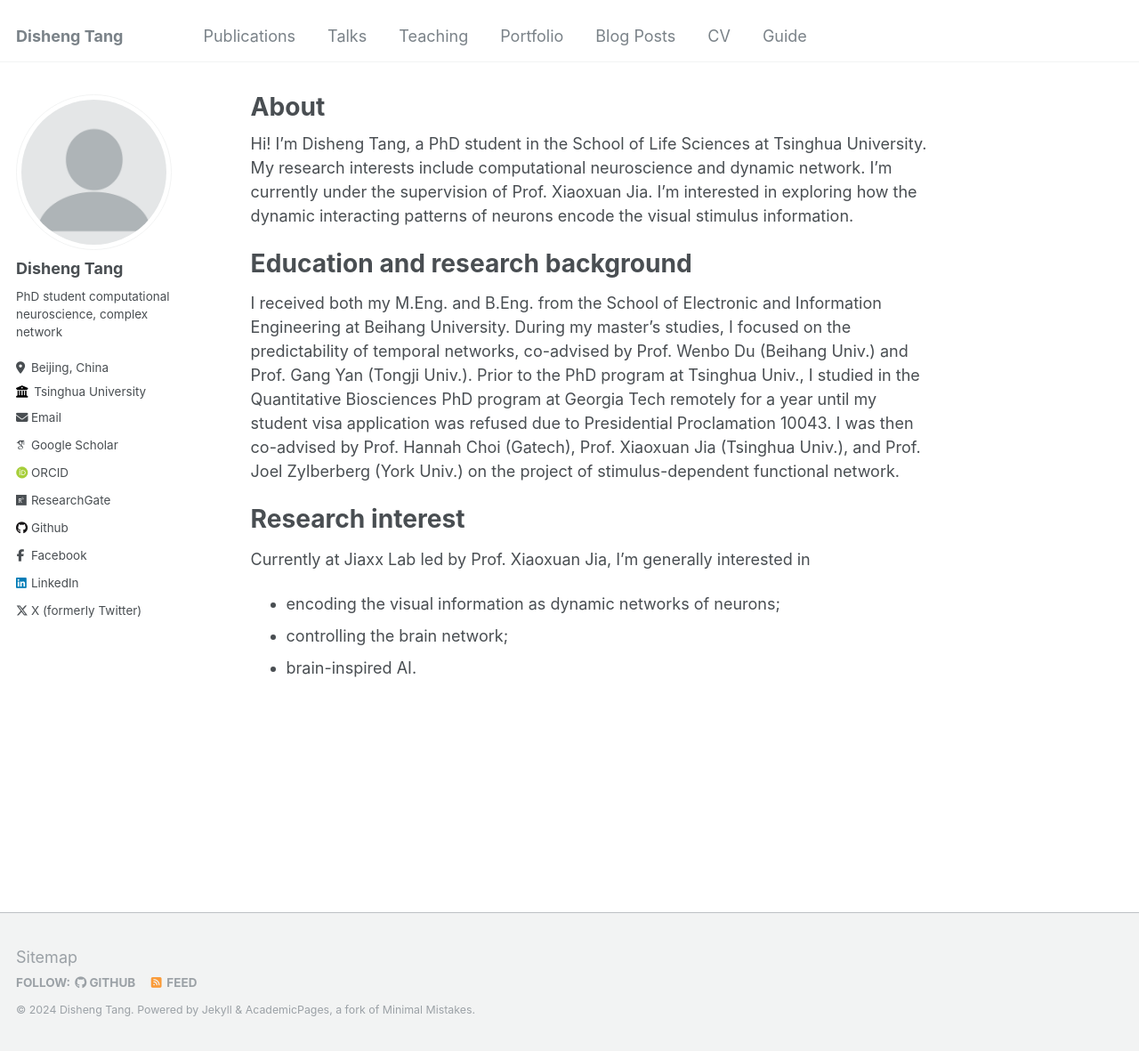
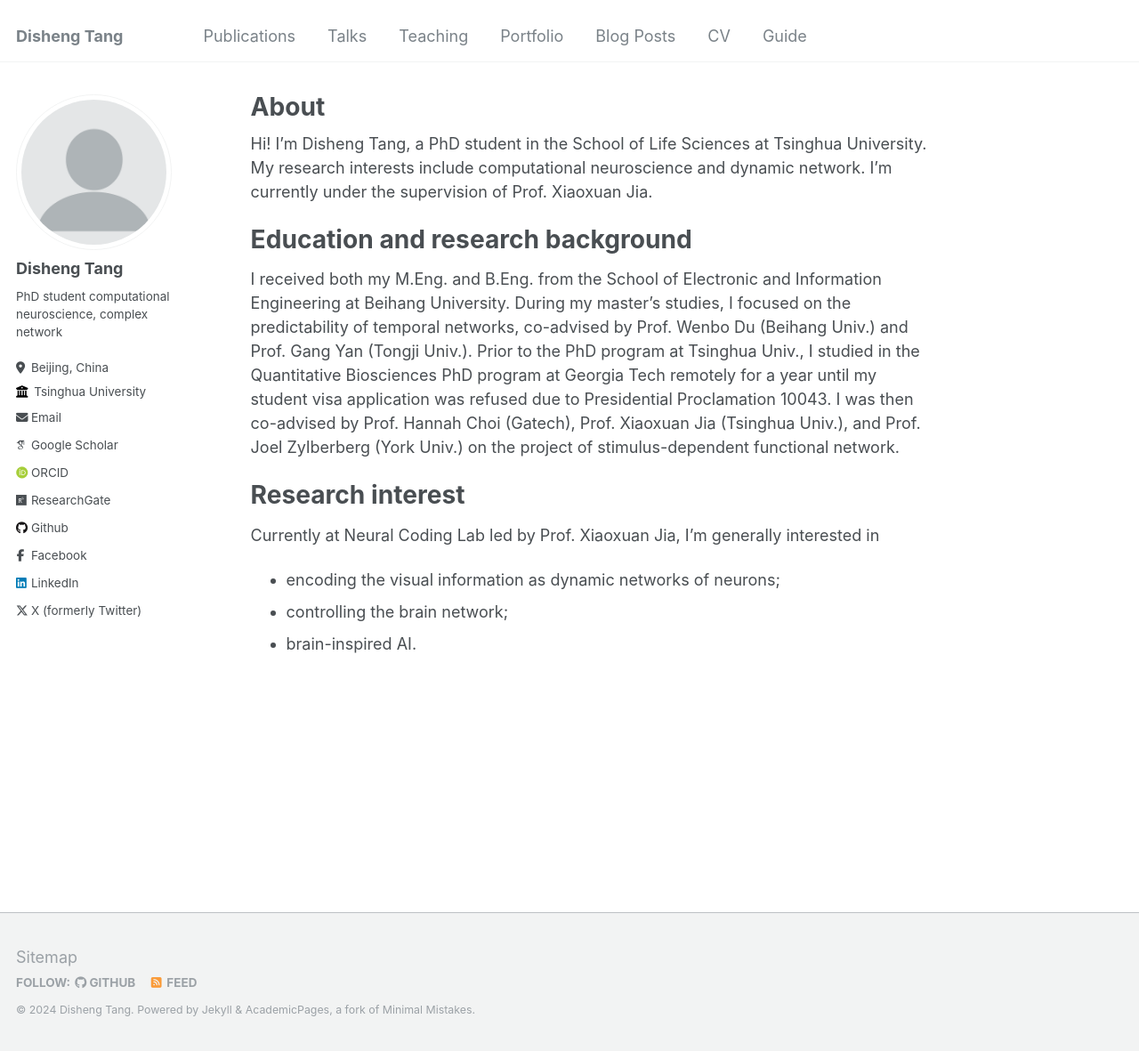
Before and after one commit to DishengTang/dishengtang.github.io, a Jekyll site: the page built from _pages/about.md, in a window 1280 px wide and 1181 px high. Shown: the whole window at 89% size. Built offline with Jekyll 4.4.1, drawn with Linux system fonts in a browser that asks for light colours; some web fonts are replaced.

Commit message:
Update about.md

```diff
--- a/_pages/about.md
+++ b/_pages/about.md
@@ -7,7 +7,7 @@ redirect_from:
   - /about.html
 ---
 
-Hi! I'm Disheng Tang, a PhD student in the School of Life Sciences at Tsinghua University. My research interests include computational neuroscience and dynamic network. I'm currently under the supervision of Prof. Xiaoxuan Jia. I'm interested in exploring how the dynamic interacting patterns of neurons encode the visual stimulus information.
+Hi! I'm Disheng Tang, a PhD student in the School of Life Sciences at Tsinghua University. My research interests include computational neuroscience and dynamic network. I'm currently under the supervision of Prof. Xiaoxuan Jia.
 
 Education and research background
 ======
@@ -15,7 +15,7 @@ I received both my M.Eng. and B.Eng. from the School of Electronic and Informati
 
 Research interest
 ======
-Currently at Jiaxx Lab led by Prof. Xiaoxuan Jia, I'm generally interested in
+Currently at Neural Coding Lab led by Prof. Xiaoxuan Jia, I'm generally interested in
 * encoding the visual information as dynamic networks of neurons;
 * controlling the brain network;
 * brain-inspired AI.
```
